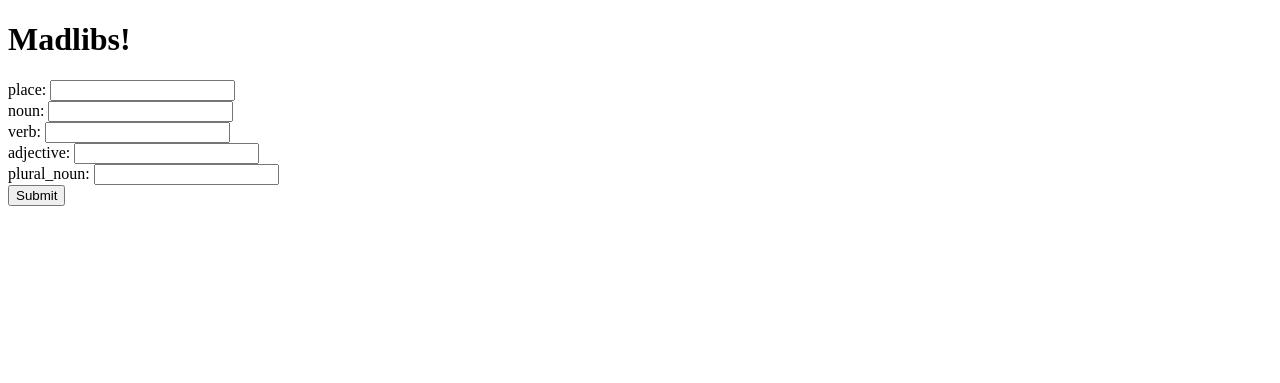
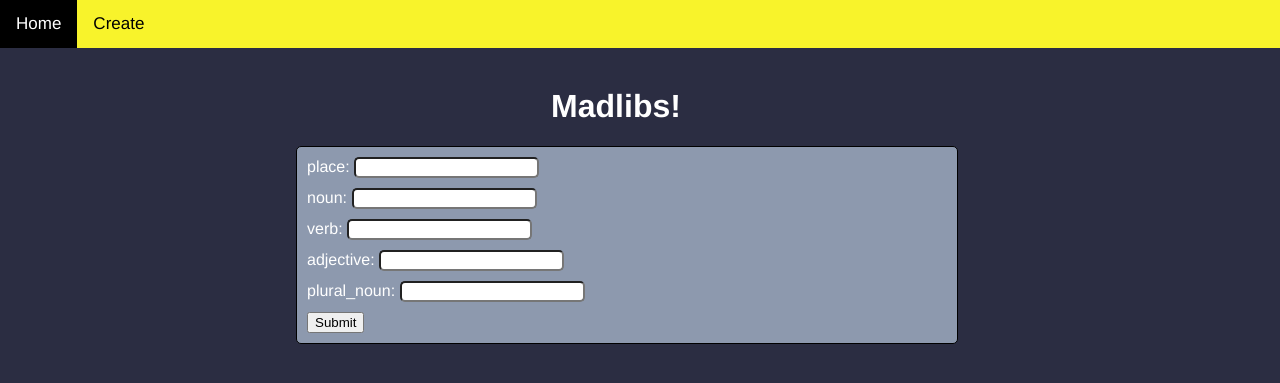
Before and after one commit to Woozical/springboard-19.2, a Flask app: page / in a window 1280 px wide. Shown: the top 383 px of the page. Run offline with Flask 2, Linux system fonts and the light colour scheme.

Commit message:
madlib template creation

```diff
--- a/app.py
+++ b/app.py
@@ -1,4 +1,4 @@
-from flask import Flask, render_template, request
+from flask import Flask, render_template, request, redirect
 from stories import *
 
 app = Flask(__name__)
@@ -12,3 +12,38 @@ def home():
 def write_story():
     display_text = story.generate(request.args)
     return render_template('results.html', result=display_text)
+
+@app.route('/create')
+def create_page():
+    return render_template('create.html')
+
+@app.route('/create', methods=["POST"])
+def create_madlib():
+    global story
+    madlib_template = request.form['text']
+    prompts = parse_madlib(madlib_template)
+    story = Story(prompts, madlib_template)
+    print(story)
+    return redirect("/")
+
+
+def parse_madlib(text):
+    """ Parses a madlib template, and returns a list of prompts
+
+    >>>parse_madlib("Hello {place}!")
+    ["place"]
+
+    """
+    prompts = []
+    remain = text
+    while(remain):
+        x = remain.partition("{")
+        x_end = x[2].find("}")
+        x_res = x[2][:x_end]
+        remain = remain.partition("}")[2]
+        print(x_res, "-->", remain)
+        if x_res:
+            prompts.append(x_res)
+
+    prompts = list(set(prompts))
+    return prompts
--- /dev/null
+++ b/static/app.css
@@ -0,0 +1,57 @@
+nav{
+    background-color: #F8F32B;
+    overflow: hidden;
+}
+
+nav a{
+    color: black;
+    text-decoration: none;
+    padding: 14px 16px;
+    text-align: center;
+    float: left;
+    font-size: 17px;
+    transition: all 200ms;
+}
+
+nav a:hover{
+    background-color: black;
+    color: white;
+}
+
+body{
+    margin: 0;
+    padding: 0;
+    background-color: #2B2D42;
+    color: white;
+    font-family: Helvetica, Arial, sans-serif;
+}
+
+#content{
+    margin: 40px;
+    width: 50vw;
+    position: relative;
+    left: 20%;
+}
+
+form{
+    background-color: #8D99AE;
+    border: 1px solid black;
+    border-radius: 5px;
+    padding: 10px;
+    width: 50vw;
+    overflow: hidden;
+}
+
+h1{
+    text-align: center;
+}
+
+input{
+    margin-bottom: 10px;
+    background-color: white;
+    border-radius: 5px;
+}
+
+a{
+    color: #F8F32B
+}
--- a/templates/base.html
+++ b/templates/base.html
@@ -4,10 +4,17 @@
     <meta charset="UTF-8">
     <meta http-equiv="X-UA-Compatible" content="IE=edge">
     <meta name="viewport" content="width=device-width, initial-scale=1.0">
-    <title>{% block title %} {% endblock %}</title>
+    <link rel="stylesheet" href="/static/app.css">
+    {% block title %} {% endblock %}
 </head>
 <body>
+    <nav>
+        <a href="/">Home</a>
+        <a href="/create">Create</a>
+    </nav>
+    <div id="content">
     {% block header %}{% endblock %}
     {% block content %}{% endblock %}
+    </div>
 </body>
 </html>
--- a/templates/home.html
+++ b/templates/home.html
@@ -1,6 +1,6 @@
 {% extends "base.html" %}
 
-{% block title %}<title>>Madlibs</title>{% endblock %}
+{% block title %}<title>Madlibs</title>{% endblock %}
 
 {% block header %}<h1>Madlibs!</h1>{% endblock %}
 
--- a/templates/results.html
+++ b/templates/results.html
@@ -1,6 +1,6 @@
 {% extends "base.html" %}
 
-{% block title %}<title>>Madlibs - Story Results</title>{% endblock %}
+{% block title %}<title>Madlibs - Story Results</title>{% endblock %}
 
 {% block header %}<h1>Your story:</h1>{% endblock %}
 
```
Also changed, not shown: static/create.js (added, +23 -0 lines), templates/create.html (added, +19 -0 lines).
